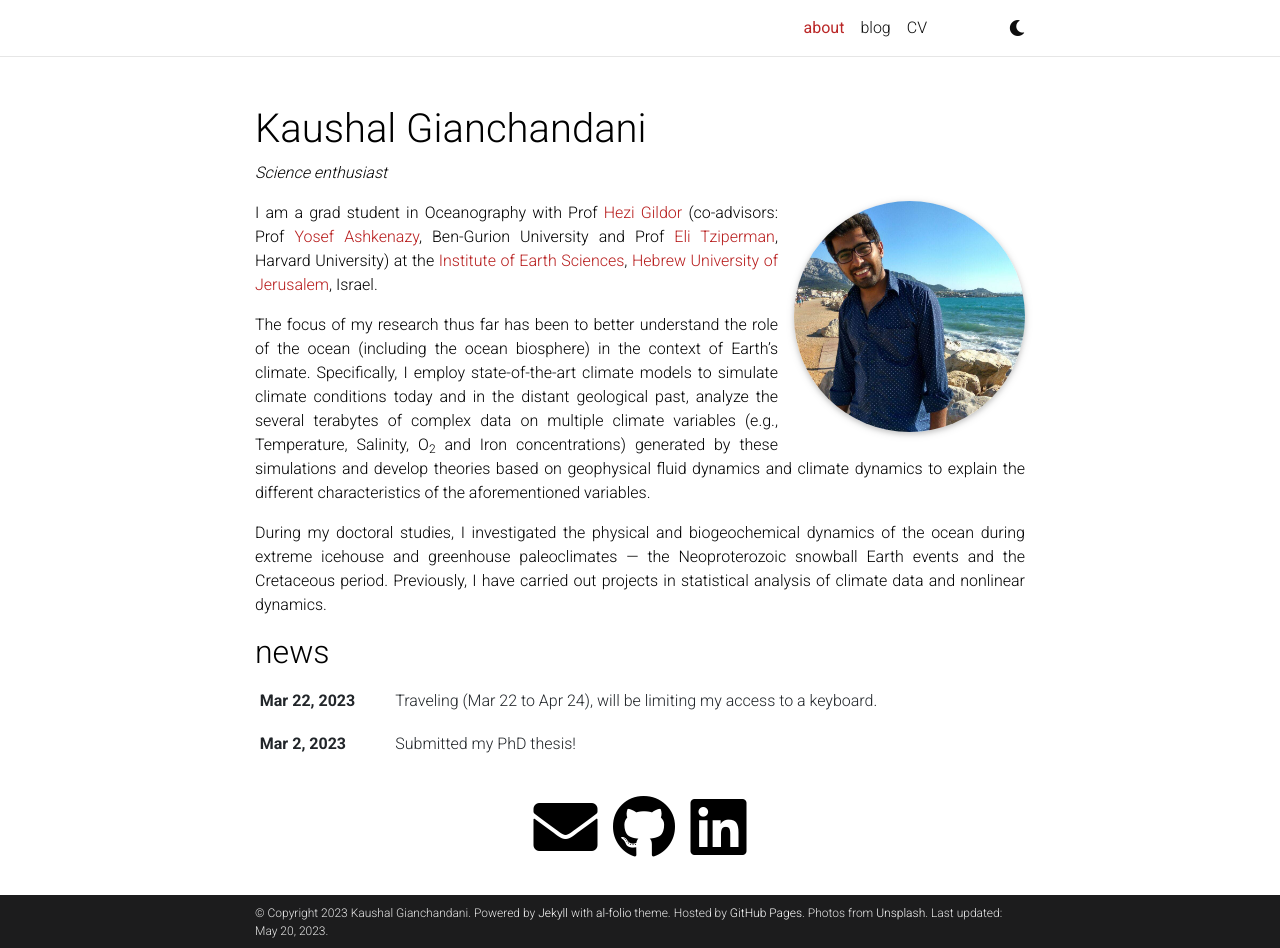
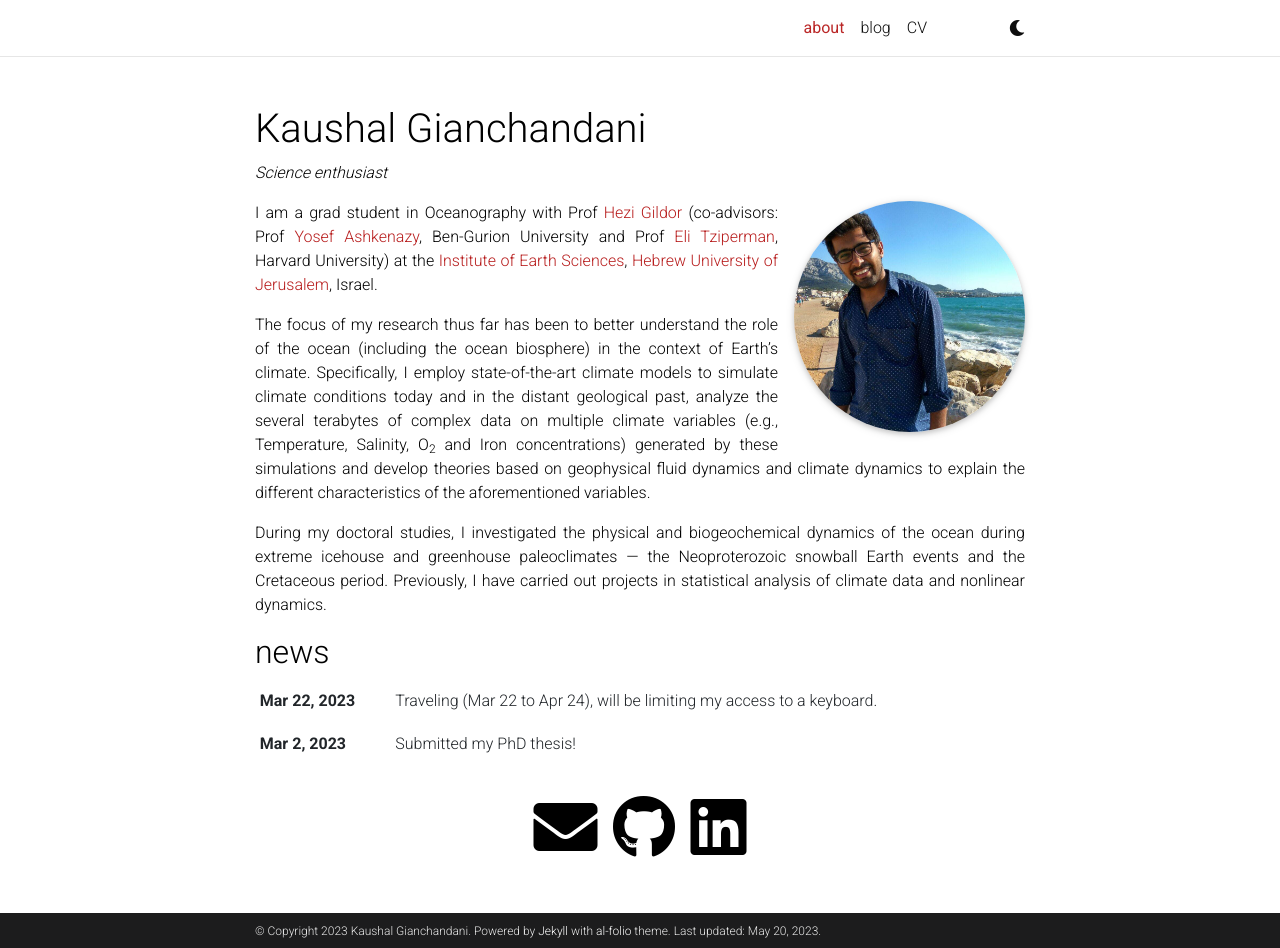
Before and after one commit to kaushalgianchandani/kaushalgianchandani.github.io, a Jekyll site: the page built from _pages/about.md, in a window 1280 px wide and 948 px high. Built offline with Jekyll 4.4.1, drawn with Linux system fonts in a browser that asks for light colours; full-size pictures stand in for the smaller copies a plugin makes; comment, search, counter and statistics services are not loaded; a style sheet for code colours, icons or effects is not loaded; some of the changed lines change nothing that is shown.

Commit message:
edited footer

```diff
--- a/_config.yml
+++ b/_config.yml
@@ -9,11 +9,17 @@
 email: kaushal.g@mail.huji.ac.il
 description: > # the ">" symbol means to ignore newlines until "footer_text:"
   Kaushal Gianchandani's personal webpage.
+# footer_text: >
+#   Powered by <a href="https://jekyllrb.com/" target="_blank">Jekyll</a> with <a href="https://github.com/alshedivat/al-folio">al-folio</a> theme.
+#   Hosted by <a href="https://pages.github.com/" target="_blank">GitHub Pages</a>.
+#   Photos from <a href="https://unsplash.com" target="_blank">Unsplash</a>.
+# keywords: jekyll, jekyll-theme, academic-website, portfolio-website  # add your own keywords or leave empty
+
 footer_text: >
   Powered by <a href="https://jekyllrb.com/" target="_blank">Jekyll</a> with <a href="https://github.com/alshedivat/al-folio">al-folio</a> theme.
-  Hosted by <a href="https://pages.github.com/" target="_blank">GitHub Pages</a>.
-  Photos from <a href="https://unsplash.com" target="_blank">Unsplash</a>.
-keywords: jekyll, jekyll-theme, academic-website, portfolio-website  # add your own keywords or leave empty
+#  Hosted by <a href="https://pages.github.com/" target="_blank">GitHub Pages</a>.
+#  Photos from <a href="https://unsplash.com" target="_blank">Unsplash</a>.
+keywords: kaushal, gianchandani, climate modeling, oceanography, sustainability, science   # add your own keywords or leave empty
 
 lang: en # the language of your site (for example: en, fr, cn, ru, etc.)
 icon: ⚛️  # the emoji used as the favicon (alternatively, provide image name in /assets/img/)
```
